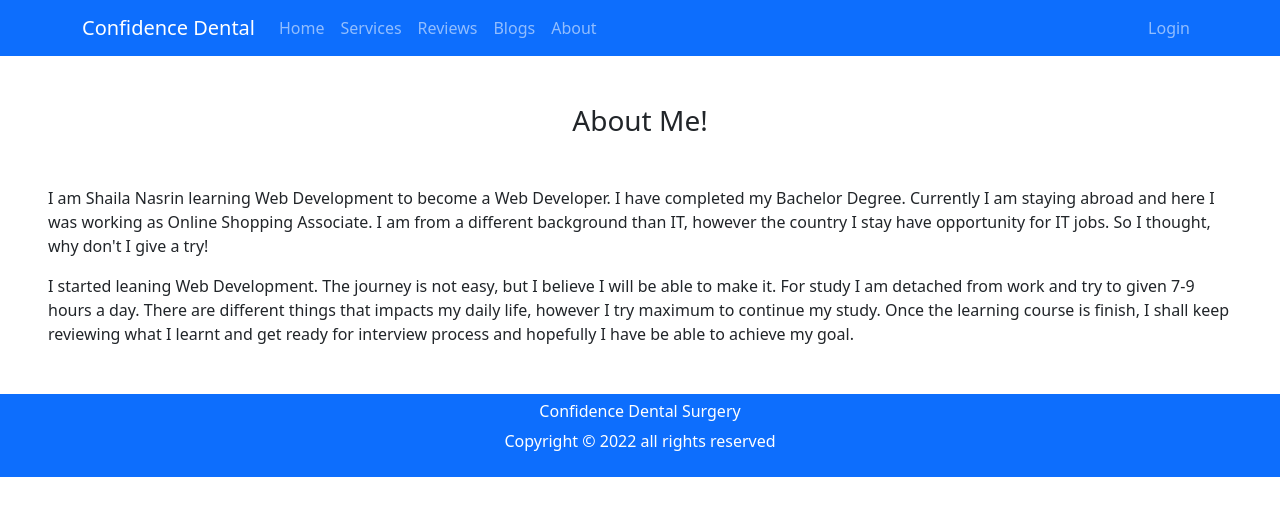
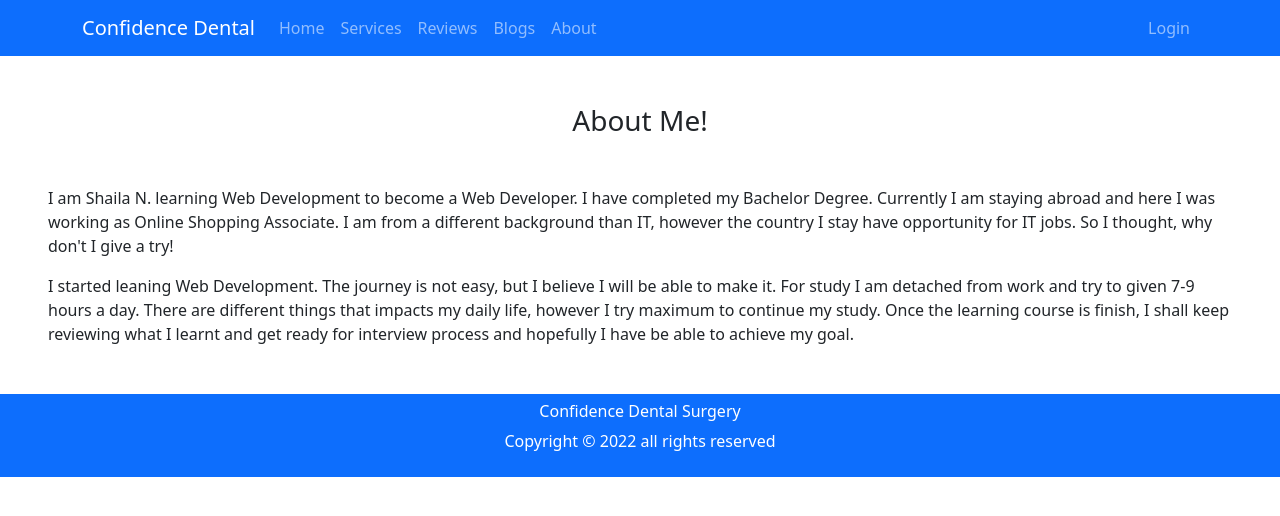
Before and after one commit to drshaila2021/indipendent-service-provider, a React (Create React App) app: page /about in a window 1280 px wide. Shown: the top 516 px of the page. Built offline with nearby package versions, Linux system fonts and the light colour scheme; no server answers.

Commit message:
update test

```diff
--- a/src/components/About/About.js
+++ b/src/components/About/About.js
@@ -5,7 +5,7 @@ const About = () => {
     <div>
       <h3 className="text-center my-5">About Me!</h3>
       <p className="mx-5">
-        I am Shaila Nasrin learning Web Development to become a Web Developer. I
+        I am Shaila N. learning Web Development to become a Web Developer. I
         have completed my Bachelor Degree. Currently I am staying abroad and
         here I was working as Online Shopping Associate. I am from a different
         background than IT, however the country I stay have opportunity for IT
```
